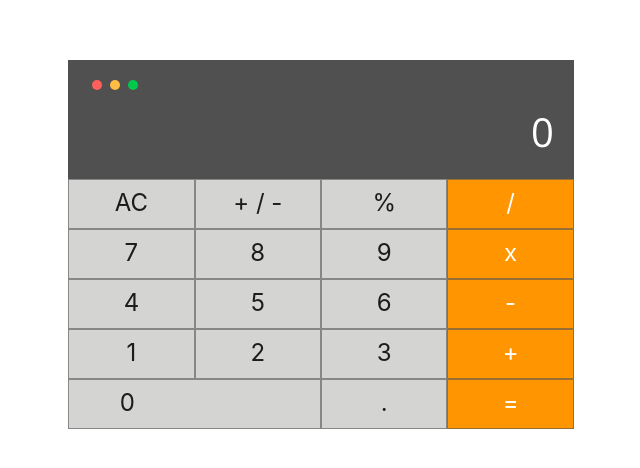
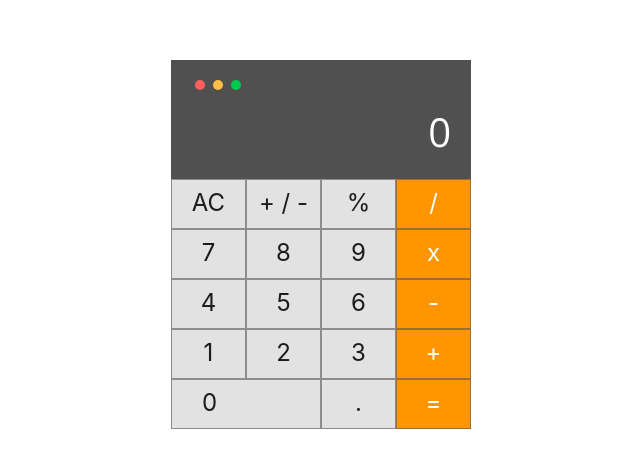
Before and after one commit to neelansh15/Vue-Mac-Calculator, a Vue app: page / in a window 1280 px wide. Shown: the top 468 px of the page, without its empty margins (319-959 px from the left). Built offline with nearby package versions, Linux system fonts and the light colour scheme.

Commit message:
Added image and changed width of calc

```diff
--- a/src/components/Calculator.vue
+++ b/src/components/Calculator.vue
@@ -113,9 +113,7 @@ export default {
     display: grid;
     grid-template-columns: repeat(4, 1fr);
     grid-auto-rows: minmax(50px, auto);
-    width: 40%;
-    min-width: 40%;
-    max-width: 60%;
+    width: 300px;
     margin: auto;
 
     color: #1c1c1c;
@@ -157,7 +155,8 @@ export default {
     padding-left: 20%;
 }
 .btn{
-    background-color: #D4D4D2;
+    /* background-color: #D4D4D2; */
+    background-color: rgb(226, 226, 226);
     border: 1px solid rgba(85, 85, 85, 0.6);
     cursor: pointer;
 
```
Also changed, not shown: images/1.png (added).
